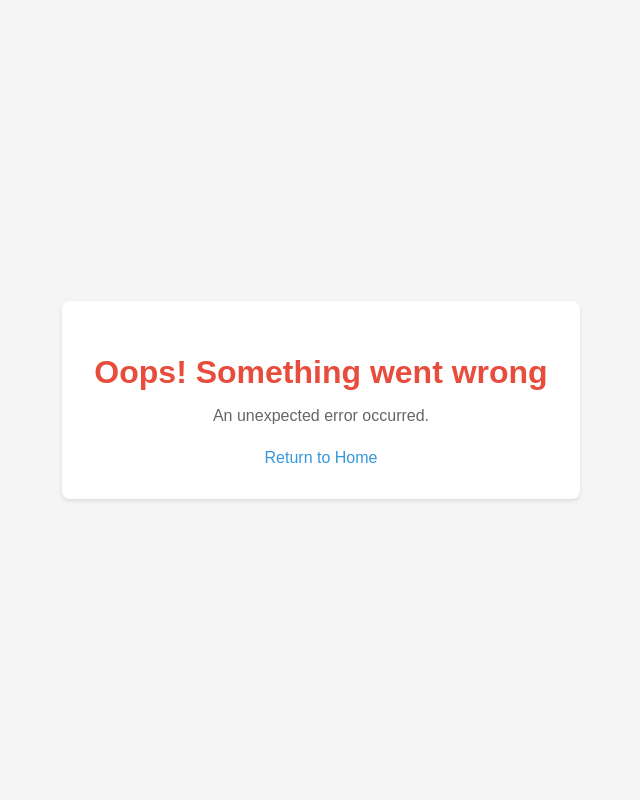
After one commit to TomiladetheHokage/vas-care, a PHP site: template src/views/error.php in a window 1280 px wide. The commit adds this page. Shown: the whole page, without its empty margins (319-959 px from the left). Run offline with PHP 8.4, Linux system fonts and the light colour scheme; the template is opened without the code that fills it, so the values that code supplies are empty.

Commit message:
Fix routing and add error handling

```diff
--- a/public/index.php
+++ b/public/index.php
@@ -29,7 +29,6 @@ $file_path = BASE_PATH . $request_uri . '.php';
 if (file_exists($file_path)) {
     require_once $file_path;
 } else {
-    // If file doesn't exist, try to find it in the views directory
     $view_path = BASE_PATH . '/views' . $request_uri . '.php';
     if (file_exists($view_path)) {
         require_once $view_path;
--- /dev/null
+++ b/src/views/error.php
@@ -0,0 +1,50 @@
+<!DOCTYPE html>
+<html lang="en">
+<head>
+    <meta charset="UTF-8">
+    <meta name="viewport" content="width=device-width, initial-scale=1.0">
+    <title>Error - Vas Care</title>
+    <style>
+        body {
+            font-family: Arial, sans-serif;
+            display: flex;
+            justify-content: center;
+            align-items: center;
+            height: 100vh;
+            margin: 0;
+            background-color: #f5f5f5;
+        }
+        .error-container {
+            text-align: center;
+            padding: 2rem;
+            background: white;
+            border-radius: 8px;
+            box-shadow: 0 2px 4px rgba(0,0,0,0.1);
+        }
+        h1 {
+            color: #e74c3c;
+            margin-bottom: 1rem;
+        }
+        .message {
+            color: #666;
+            margin-bottom: 1.5rem;
+        }
+        .back-link {
+            color: #3498db;
+            text-decoration: none;
+        }
+        .back-link:hover {
+            text-decoration: underline;
+        }
+    </style>
+</head>
+<body>
+    <div class="error-container">
+        <h1>Oops! Something went wrong</h1>
+        <div class="message">
+            <?php echo isset($_SESSION['error']) ? htmlspecialchars($_SESSION['error']) : 'An unexpected error occurred.'; ?>
+        </div>
+        <a href="/" class="back-link">Return to Home</a>
+    </div>
+</body>
+</html>
```
Also changed, not shown: render.yaml (+8 -0 lines), src/config/database.php (+9 -7 lines), src/index.php (+18 -18 lines).
